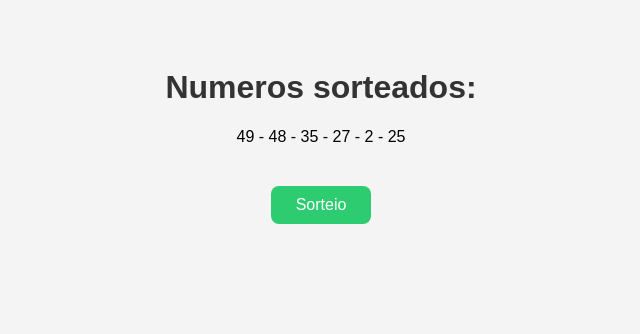
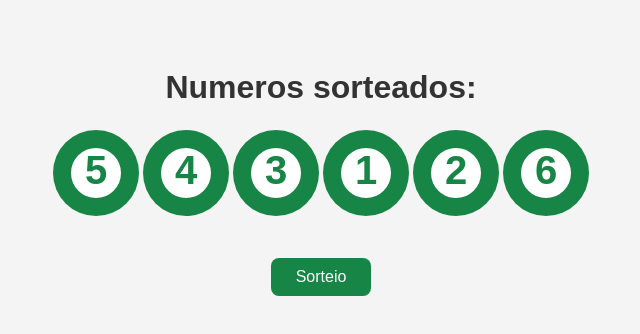
Before and after one commit to patricklimp/Loteria, a plain HTML site: page index.html in a window 1280 px wide. Both pictures are taken after a click on the button "Sorteio". Shown: the whole page, without its empty margins (319-959 px from the left). Drawn offline with Linux system fonts and the light colour scheme.

Commit message:
atualização

```diff
--- a/script.js
+++ b/script.js
@@ -1,15 +1,20 @@
-function sortearNumeros () {
+function sortearNumeros (){
+    const resultado = document.getElementById("resultado");
+    resultado.innerHTML = "";
 
-    const resultado = document.getElementById("resultado");
     const numeros = [];
 
     while (numeros.length < 6) {
-
-        const num = Math.floor(Math.random() * 60) +1;
+        const num = Math.floor(Math.random() * 6) + 1;
         if (!numeros.includes(num)) {
             numeros.push(num);
         }
     }
 
-    resultado.textContent = numeros.join(" - ")
+    numeros.forEach(numero => {
+        const bolinha = document.createElement("div");
+        bolinha.className = "numero";
+        bolinha.textContent = numero;
+        resultado.appendChild (bolinha);
+    })
 }
--- a/style.css
+++ b/style.css
@@ -15,24 +15,27 @@ body {
 
   .numero {
     display: inline-block;
-    background-color: #3498db;
-    color: white;
+    background-color: #178545;
+    border: 15px solid #178545;
+    color: #178545;
+    background-clip: content-box;
     border-radius: 50%;
     width: 50px;
     height: 50px;
-    line-height: 50px;
+    line-height: 44px;
     text-align: center;
     margin: 5px;
     font-weight: bold;
-    font-size: 18px;
-    box-shadow: 2px 2px 6px rgba(0, 0, 0, 0.2);
+    font-size: 40px;
+    background-color: white;
+    box-shadow: 0 0 0 3px #178545;
   }
 
   button {
     margin-top: 20px;
     padding: 10px 25px;
     font-size: 16px;
-    background-color: #2ecc71;
+    background-color: #178545;
     color: white;
     border: none;
     border-radius: 8px;
```
